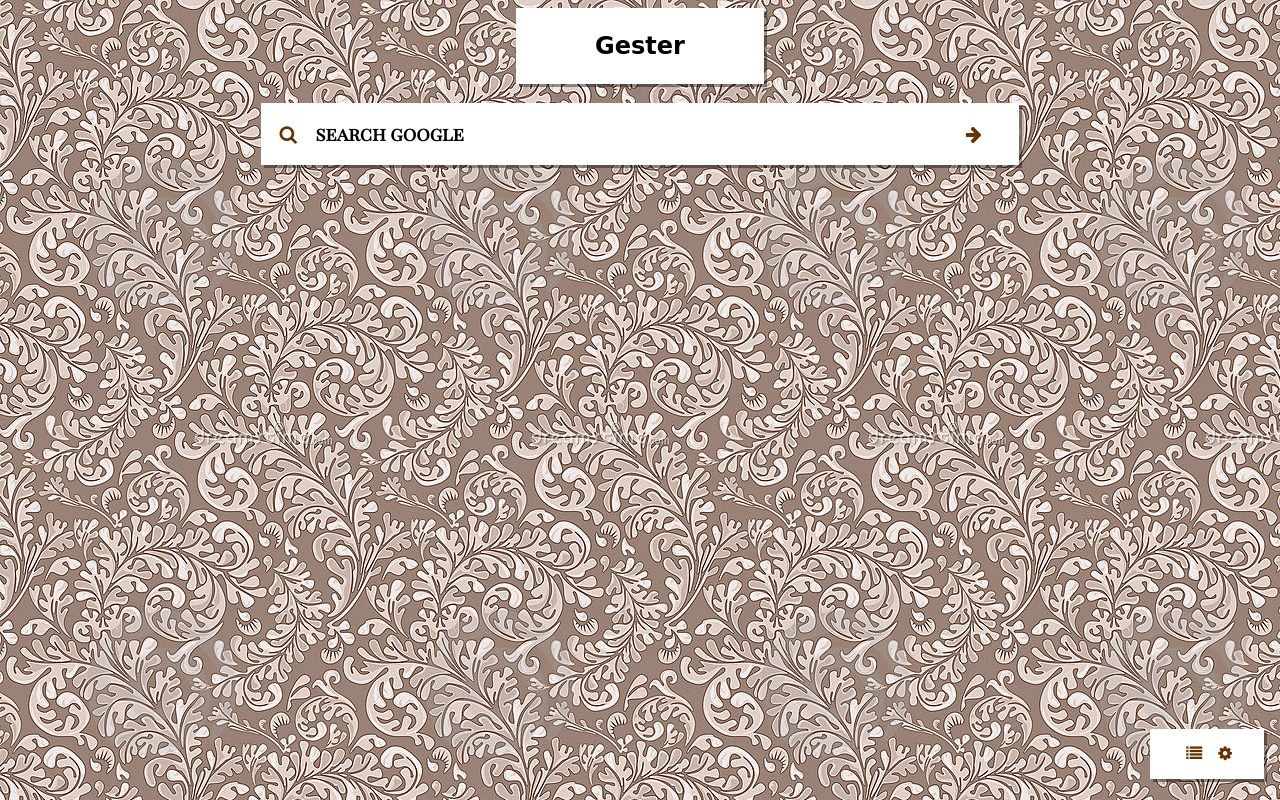
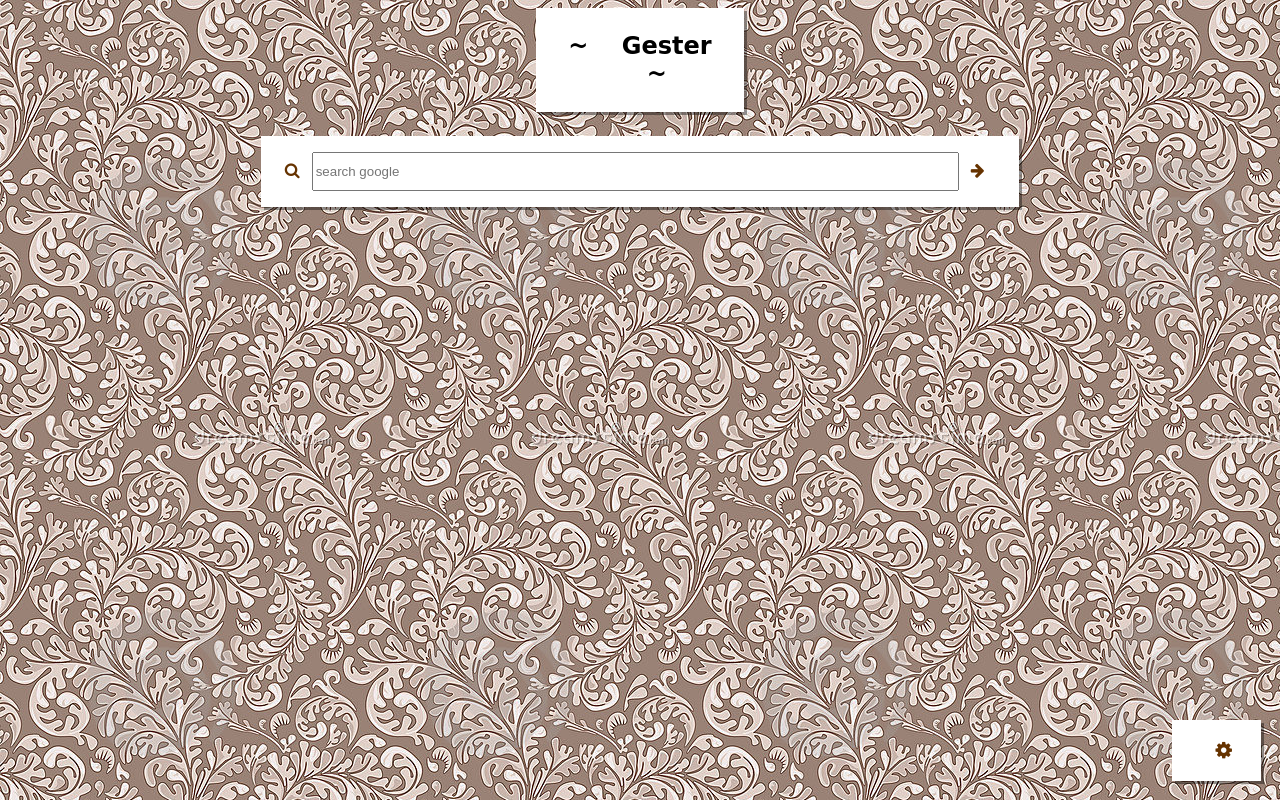
Before and after one commit to mcoppola/gester_node_server, a website: page views/index.html in a window 1280 px wide. Drawn offline with nearby package versions, Linux system fonts and the light colour scheme; files that its build step writes are made by us from their sources; a web font is replaced by a local one.

Commit message:
add form text area

```diff
--- a/app.js
+++ b/app.js
@@ -55,7 +55,6 @@ if (process.env.PORT) {
   }
 }
 
-
 http.createServer(app).listen(port, '127.0.0.1', function() {
   console.log("Express server listening on %s:%d in %s mode", '127.0.0.1', port, app.settings.env);
 });
--- a/public/css/style.css
+++ b/public/css/style.css
@@ -18,7 +18,7 @@ p,h1,h2,h3,h4{
 	float: right;
 }
 .inline{
-	display: inline-block;
+	display: inline;
 }
 
 h2 {
@@ -26,22 +26,38 @@ h2 {
 	font-size: 150%;
 	position: relative;
 	margin-top: 100px;
-	width: 200px;
+	width: 160px;
 	margin: 0 auto;
 	text-align: center;
+}
+h3 {
+	font-size: 1.0em;
+	color: #330000;
+}
+form input {
+	width: 88%;
+	line-height: 2.5em;
+	box-shadow: none;
 }
 .sub-header{
 	max-width: 60%;
 	margin: 0 auto;
 	font-family: 'Playfair Display SC', serif;
+	padding: 0.5em;
 }
 .footer-fixed{
 	position: fixed;
+	font-size: 1.2em;
 	bottom: 0px;
 	right: 1em;
 	width: auto;
 }
+.footer-fixed:hover{
+	.extend {
+		opacity: 1
+	}
+}
 i{
 	color: #663300;
-	margin-right: 1em;
+	margin: 0 0.5em;
 }
--- a/routes/index.js
+++ b/routes/index.js
@@ -12,10 +12,6 @@ var img = {
 }
 
 exports.index = function(req, res){
-  /*if (!req.params.username) {
-    req.username = 'mcoppola';
-  }*/
-  console.log("req: " + req.params.user);
   res.render('index.html', {
     title: "Home",
     username: req.params.user
--- a/views/index.html
+++ b/views/index.html
@@ -3,11 +3,17 @@
 
 {# Home page #}
   {% block content %}
-   <h2>Gester</h2>
+   <h2>~ &nbsp;&nbsp; Gester &nbsp; &nbsp; ~</h2>
    <div class="sub-header">
-     <h3><i class="fa fa-search"></i>search google<div class="inline right"><i class="fa fa-arrow-right"></i></div></h3>
+     <h3><i class="fa fa-search"></i>
+      <form class="inline" action="demo_form.asp">
+        <input type="text" name="search" placeholder="search google">
+
+        <i class="fa fa-arrow-right"></i>
+      </form>
+     </h3>
    </div>
    <div class="footer-fixed">
-     <h4>{{username}} &nbsp; &nbsp; &nbsp;<div class="inline right"><i class="fa fa-list"></i><i class="fa fa-cog"></i></div></h4>
+     <h3>{{username}} &nbsp; &nbsp;<div class="inline right"><i class="fa fa-cog"></i></div></h3>
    </div>
   {% endblock %}
```
